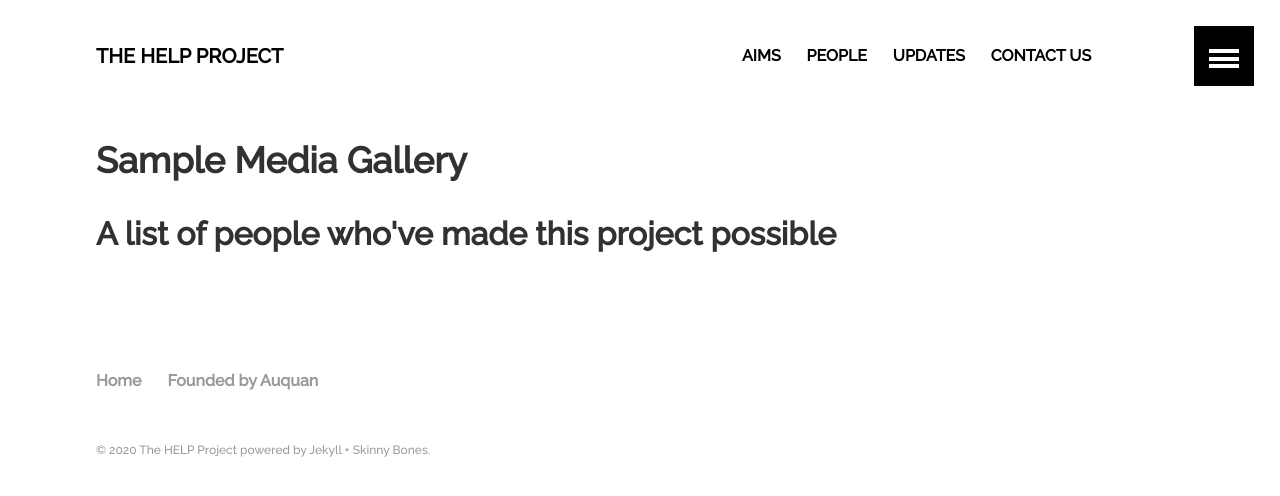
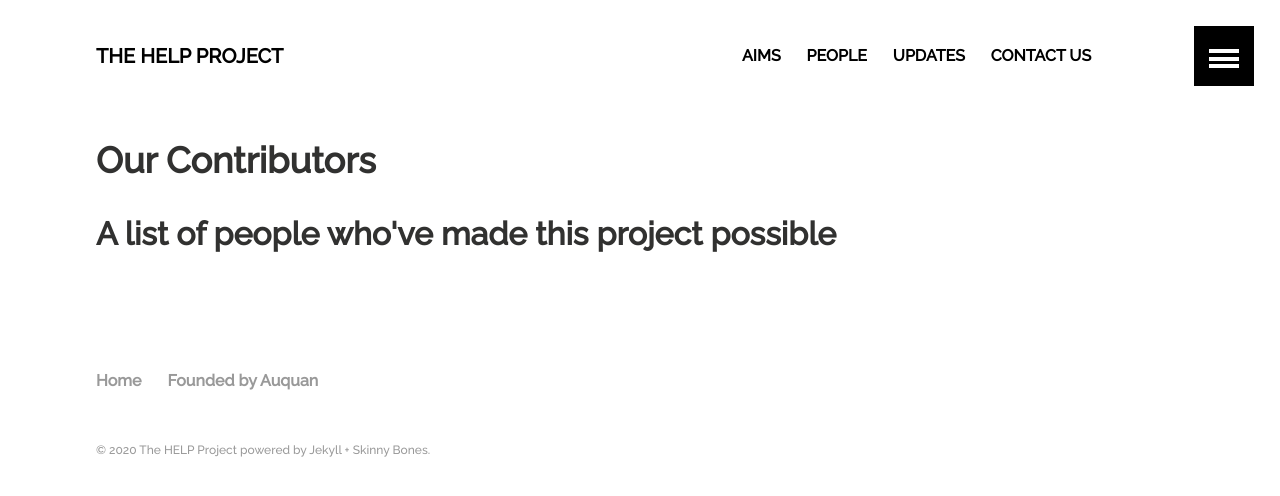
Before and after one commit to Auquan/help_project, a Jekyll site: the page built from contributors/index.md, in a window 1280 px wide. Shown: the top 496 px of the page. Built offline with Jekyll 4.4.1, drawn with Linux system fonts in a browser that asks for light colours.

Commit message:
Update index.md

```diff
--- a/contributors/index.md
+++ b/contributors/index.md
@@ -1,6 +1,6 @@
 ---
 layout: archive
-title: "Sample Media Gallery"
+title: "Our Contributors"
 date: 2020-06-11T11:40:45-04:00
 modified:
 excerpt: "A list of people who've made this project possible"
@@ -11,7 +11,7 @@ image:
 ---
 
 <div class="tiles">
-{% for post in site.categories.contributors %}
+{% for post in site.contributors %}
   {% include post-grid.html %}
 {% endfor %}
 </div><!-- /.tiles -->
```
